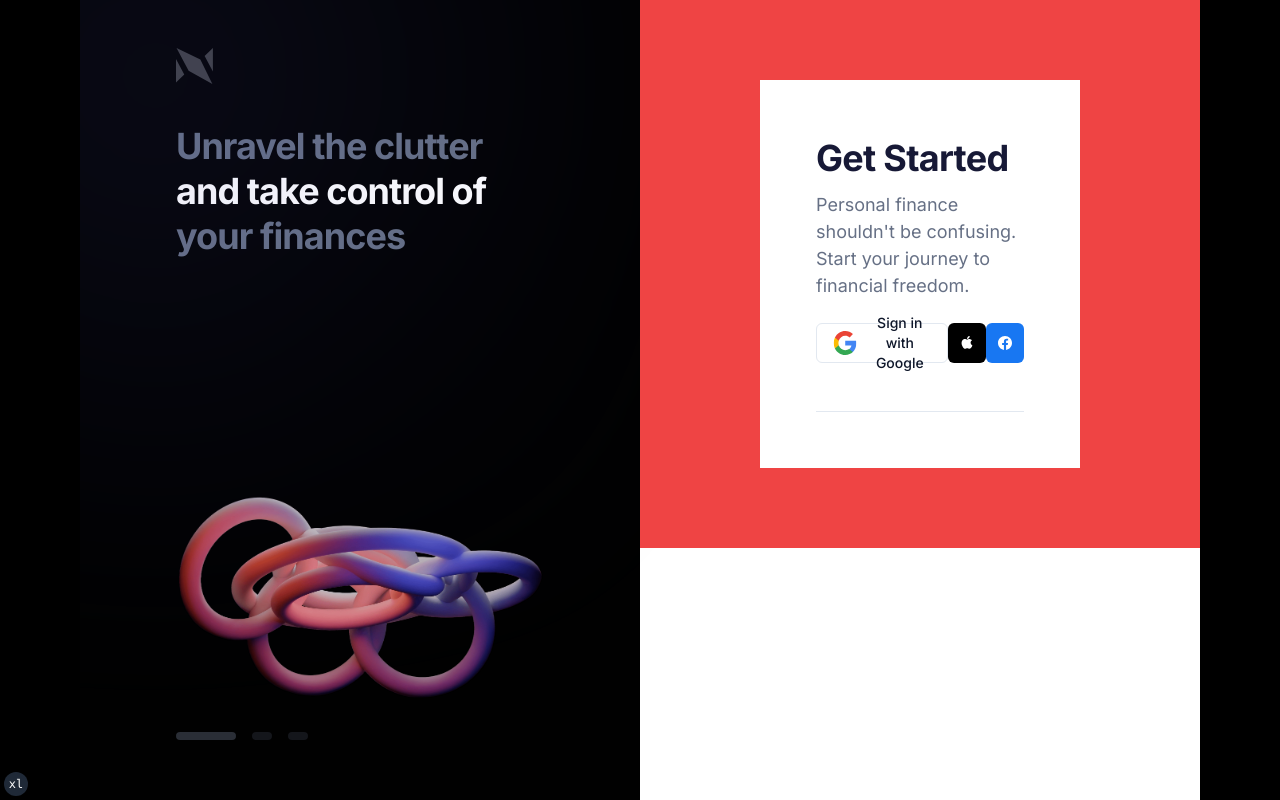
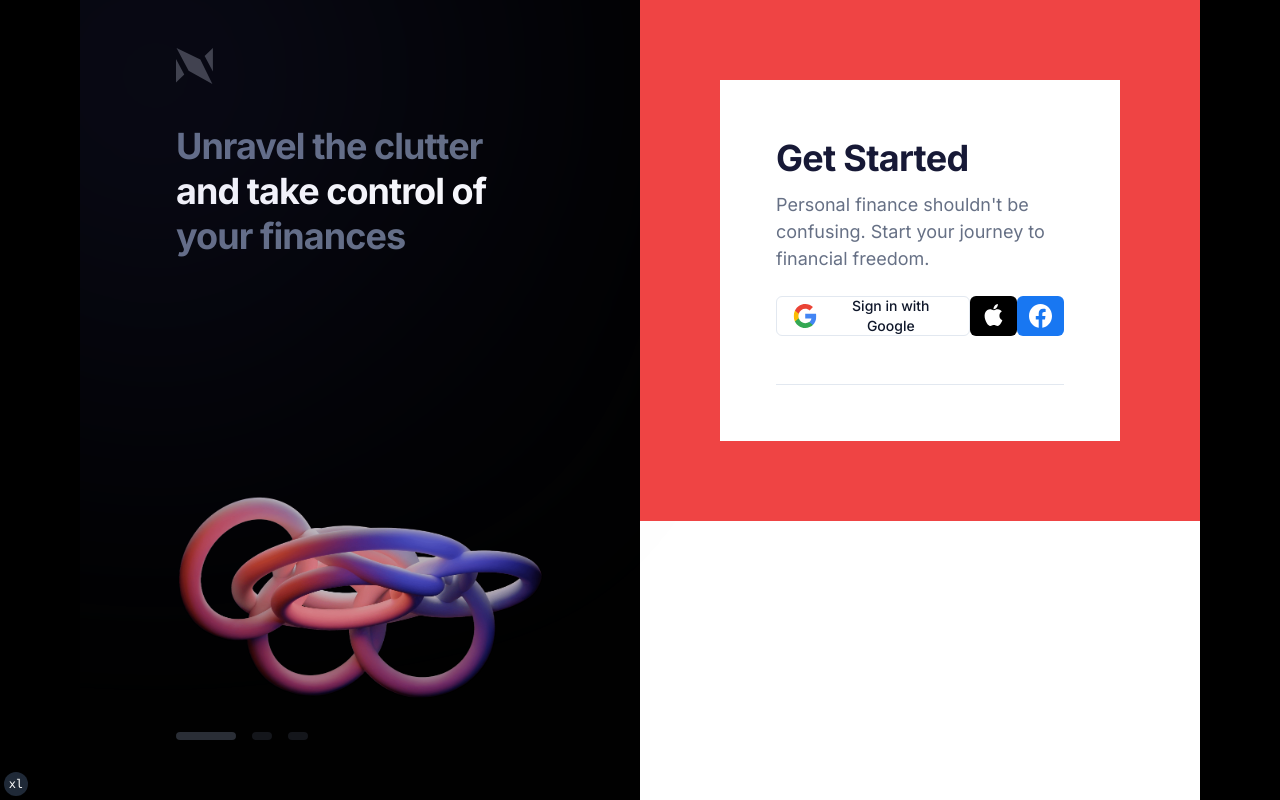
Before and after one commit to iampapagray/nifty-auth, a Next.js app: page / in a window 1280 px wide. Built offline with nearby package versions, Linux system fonts and the light colour scheme.

Commit message:
2XL styling 2

```diff
--- a/components/right-section.tsx
+++ b/components/right-section.tsx
@@ -4,7 +4,7 @@ import { Button } from "./ui/button";
 
 export function RightSection() {
   return (
-    <div className="relative bg-red-500 p-10 font-sans lg:px-30 lg:py-20 2xl:py-30">
+    <div className="relative bg-red-500 p-10 font-sans lg:px-20 lg:py-20 2xl:p-30">
       <div className="flex flex-col bg-white p-14">
         <Icons.nifty className="flex lg:hidden" />
 
```
